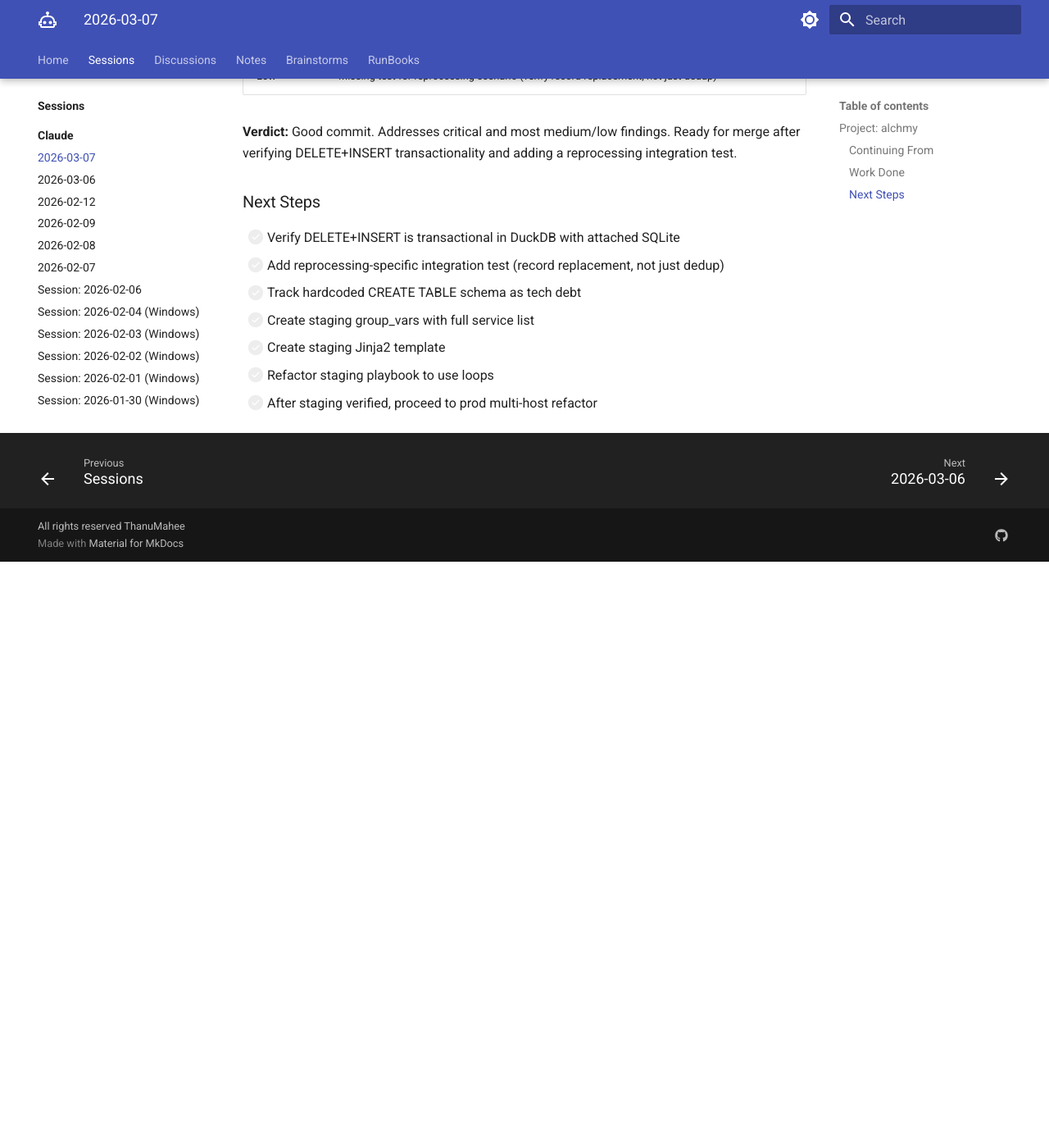
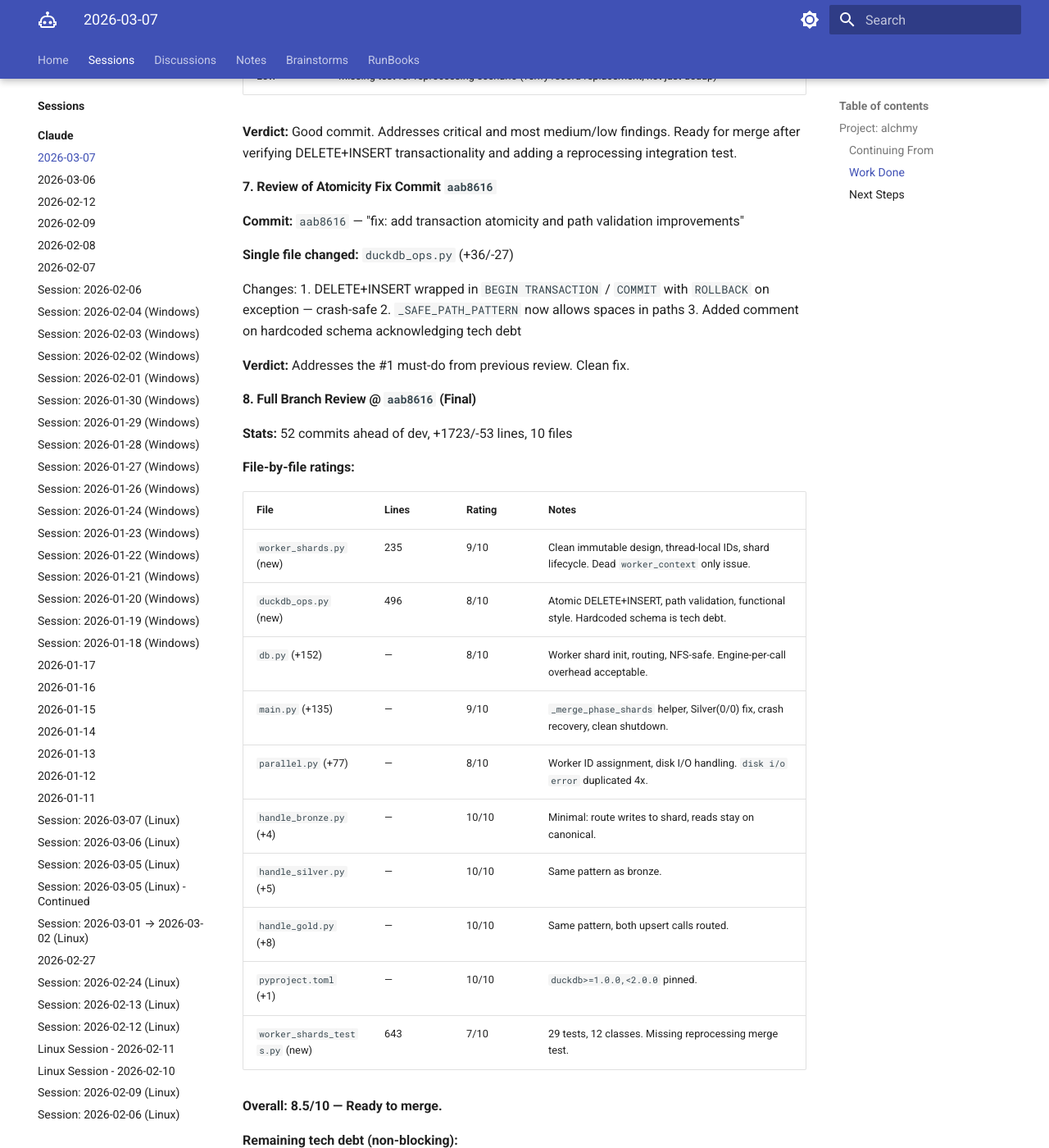
Before and after one commit to ThanuMahee12/AgentContext, an MkDocs documentation site: the page built from docs/sessions/claude/w-2026-03-07.md, in a window 1280 px wide and 1400 px high, scrolled down 5467 px. Shown: the whole window at 82% size. Built offline with MkDocs 1.6.1 and Material for MkDocs 9.7.7, drawn with Linux system fonts in a browser that asks for light colours; before the commit the page ends 6152 px from its top, so only the background shows below that; some of the changed text lies outside the part shown.

Commit message:
docs: append full branch review and atomicity fix review to 03-07 notes

```diff
--- a/docs/sessions/claude/w-2026-03-07.md
+++ b/docs/sessions/claude/w-2026-03-07.md
@@ -173,11 +173,59 @@ The `handle_bronze` (line 119) parses `vendor, dataset, version` from the enrich
 
 **Verdict:** Good commit. Addresses critical and most medium/low findings. Ready for merge after verifying DELETE+INSERT transactionality and adding a reprocessing integration test.
 
+#### 7. Review of Atomicity Fix Commit `aab8616`
+
+**Commit:** `aab8616` — "fix: add transaction atomicity and path validation improvements"
+
+**Single file changed:** `duckdb_ops.py` (+36/-27)
+
+Changes:
+1. DELETE+INSERT wrapped in `BEGIN TRANSACTION` / `COMMIT` with `ROLLBACK` on exception — crash-safe
+2. `_SAFE_PATH_PATTERN` now allows spaces in paths
+3. Added comment on hardcoded schema acknowledging tech debt
+
+**Verdict:** Addresses the #1 must-do from previous review. Clean fix.
+
+#### 8. Full Branch Review @ `aab8616` (Final)
+
+**Stats:** 52 commits ahead of dev, +1723/-53 lines, 10 files
+
+**File-by-file ratings:**
+
+| File | Lines | Rating | Notes |
+|---|---|---|---|
+| `worker_shards.py` (new) | 235 | 9/10 | Clean immutable design, thread-local IDs, shard lifecycle. Dead `worker_context` only issue. |
+| `duckdb_ops.py` (new) | 496 | 8/10 | Atomic DELETE+INSERT, path validation, functional style. Hardcoded schema is tech debt. |
+| `db.py` (+152) | — | 8/10 | Worker shard init, routing, NFS-safe. Engine-per-call overhead acceptable. |
+| `main.py` (+135) | — | 9/10 | `_merge_phase_shards` helper, Silver(0/0) fix, crash recovery, clean shutdown. |
+| `parallel.py` (+77) | — | 8/10 | Worker ID assignment, disk I/O handling. `disk i/o error` duplicated 4x. |
+| `handle_bronze.py` (+4) | — | 10/10 | Minimal: route writes to shard, reads stay on canonical. |
+| `handle_silver.py` (+5) | — | 10/10 | Same pattern as bronze. |
+| `handle_gold.py` (+8) | — | 10/10 | Same pattern, both upsert calls routed. |
+| `pyproject.toml` (+1) | — | 10/10 | `duckdb>=1.0.0,<2.0.0` pinned. |
+| `worker_shards_tests.py` (new) | 643 | 7/10 | 29 tests, 12 classes. Missing reprocessing merge test. |
+
+**Overall: 8.5/10 — Ready to merge.**
+
+**Remaining tech debt (non-blocking):**
+
+| Priority | Issue |
+|---|---|
+| Medium | Hardcoded `CREATE TABLE` schema (documented with comment) |
+| Medium | Missing reprocessing integration test |
+| Low | `disk i/o error` handling duplicated 4x in parallel.py |
+| Low | `worker_context` dead code in worker_shards.py |
+| Low | `rows_merged` reports net not gross (confusing for reprocessing logs) |
+| Low | Engine-per-call in shard init (perf concern at scale) |
+| Low | `file_to_db_engine` dict grows in `--watch` mode |
+| Low | `AtomicCounter(0)` — first worker_id is 2 not 1 (cosmetic) |
+
 ### Next Steps
 
-- [ ] Verify DELETE+INSERT is transactional in DuckDB with attached SQLite
+- [x] ~~Verify DELETE+INSERT is transactional~~ — Fixed in `aab8616`
 - [ ] Add reprocessing-specific integration test (record replacement, not just dedup)
 - [ ] Track hardcoded CREATE TABLE schema as tech debt
+- [ ] Merge `feature/duckdb-enhancement` into dev
 - [ ] Create staging group_vars with full service list
 - [ ] Create staging Jinja2 template
 - [ ] Refactor staging playbook to use loops
```
